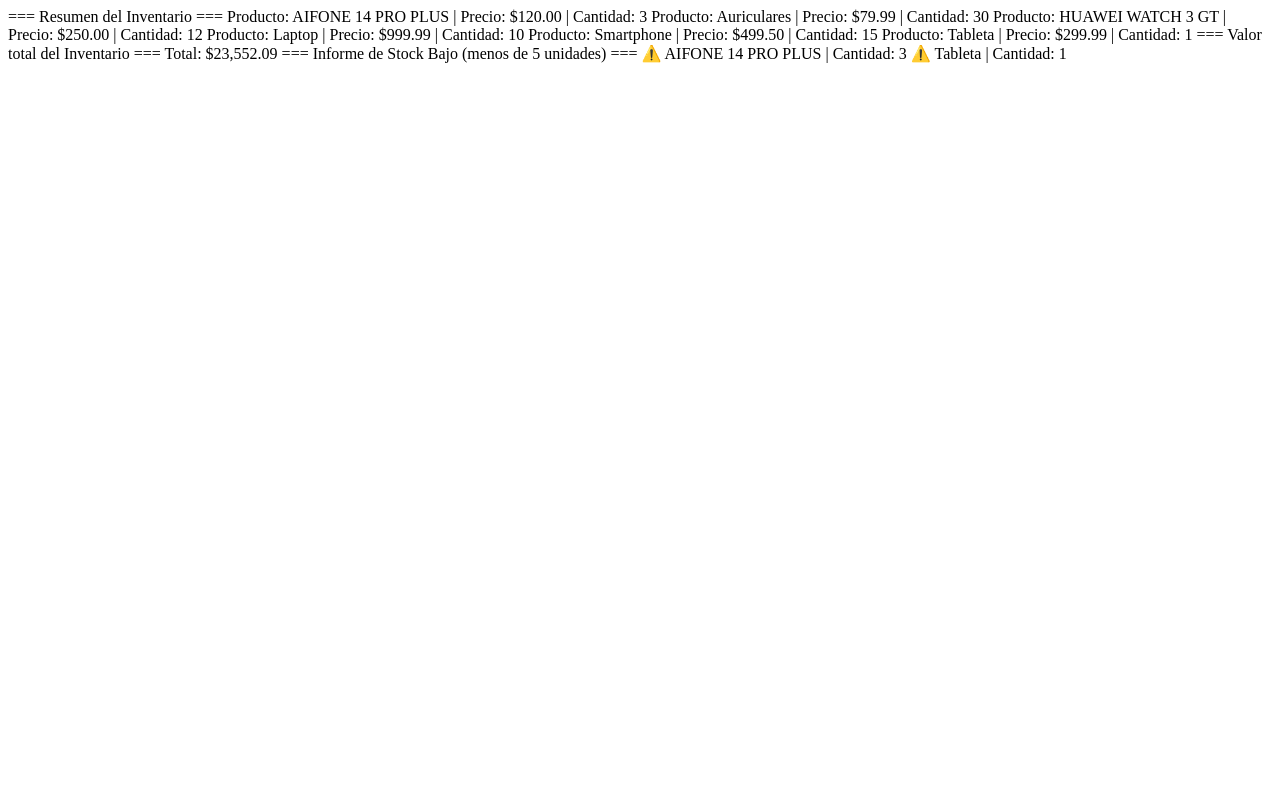
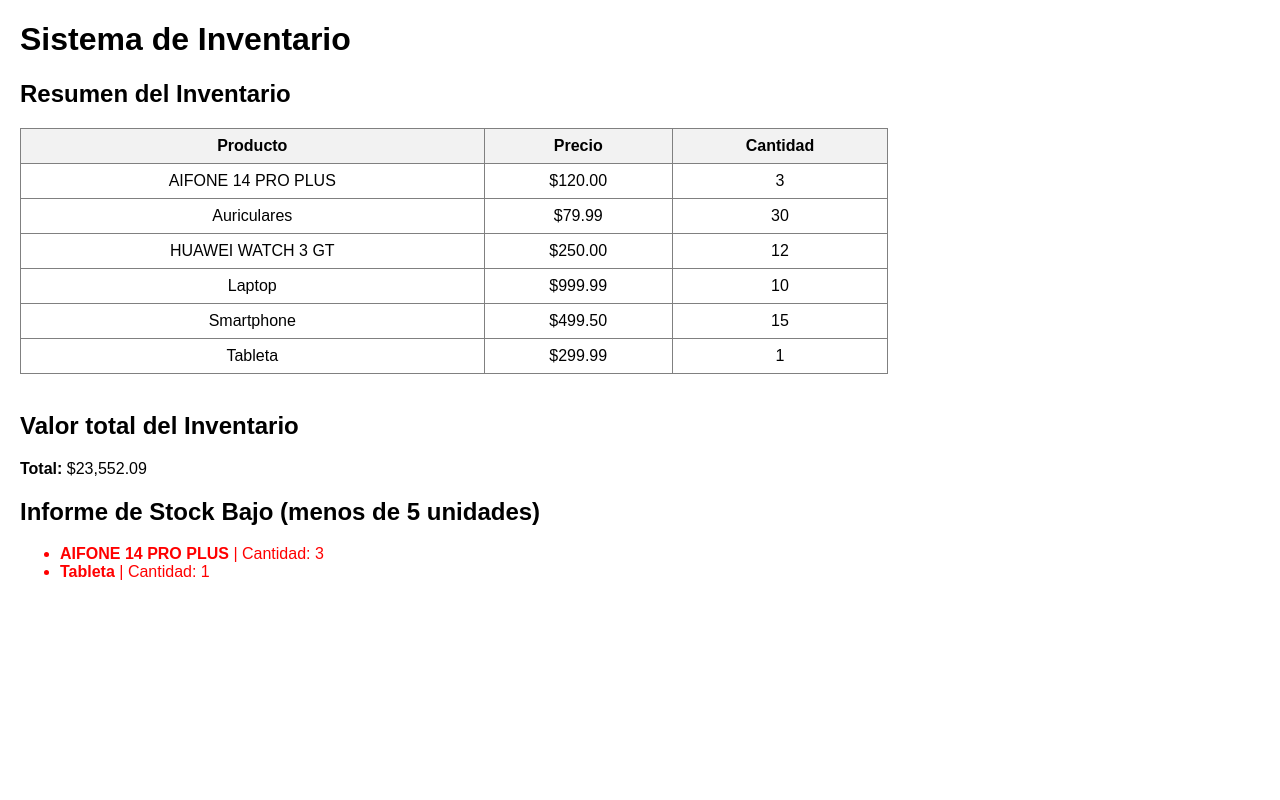
Before and after one commit to jimmyye12/DESARROLLO_VII_JIMMY_YE, a PHP site: page /TALLERES/TALLER_3/inventario.php in a window 1280 px wide. Run offline with PHP 8.4, Linux system fonts and the light colour scheme.

Commit message:
Implementado Sistema de Gestión de Inventario basado en Archivo JSON

```diff
--- a/TALLERES/TALLER_3/inventario.php
+++ b/TALLERES/TALLER_3/inventario.php
@@ -9,7 +9,6 @@
     return json_decode($contenido, true);
 }
 
-
 function ordenarInventario(&$inventario)
 {
     usort($inventario, function ($a, $b) {
@@ -17,14 +16,23 @@
     });
 }
 
-
 function mostrarResumen($inventario)
 {
-    echo "=== Resumen del Inventario ===\n";
+    echo "<h2> Resumen del Inventario</h2>";
+    echo "<table border='1' cellspacing='0' cellpadding='8' style='border-collapse: collapse; width: 70%; text-align:center;'>";
+    echo "<tr style='background:#f2f2f2;'>
+            <th>Producto</th>
+            <th>Precio</th>
+            <th>Cantidad</th>
+          </tr>";
     foreach ($inventario as $producto) {
-        echo "Producto: {$producto['nombre']} | Precio: \$" . number_format($producto['precio'], 2) . " | Cantidad: {$producto['cantidad']}\n";
+        echo "<tr>
+                <td>{$producto['nombre']}</td>
+                <td>$" . number_format($producto['precio'], 2) . "</td>
+                <td>{$producto['cantidad']}</td>
+              </tr>";
     }
-    echo "\n";
+    echo "</table><br>";
 }
 
 function calcularValorTotal($inventario)
@@ -34,40 +42,42 @@
     }, $inventario));
 }
 
-
 function informeStockBajo($inventario)
 {
     $bajo = array_filter($inventario, function ($p) {
         return $p['cantidad'] < 5;
     });
 
-    echo "=== Informe de Stock Bajo (menos de 5 unidades) ===\n";
+    echo "<h2> Informe de Stock Bajo (menos de 5 unidades)</h2>";
     if (empty($bajo)) {
-        echo "No hay productos con stock bajo.\n";
+        echo "<p style='color:green;'> No hay productos con stock bajo.</p>";
     } else {
+        echo "<ul style='color:red;'>";
         foreach ($bajo as $producto) {
-            echo "⚠️ {$producto['nombre']} | Cantidad: {$producto['cantidad']}\n";
+            echo "<li><b>{$producto['nombre']}</b> | Cantidad: {$producto['cantidad']}</li>";
         }
+        echo "</ul>";
     }
-    echo "\n";
 }
 
+$archivo = "inventario.json";
+$inventario = leerInventario($archivo);
+ordenarInventario($inventario);
+?>
+<!DOCTYPE html>
+<html lang="es">
+<head>
+    <meta charset="UTF-8">
+    <title>Inventario de Tienda</title>
+</head>
+<body style="font-family: Arial, sans-serif; margin: 20px;">
+    <h1> Sistema de Inventario</h1>
 
-$archivo = "inventario.json";
+    <?php mostrarResumen($inventario); ?>
 
+    <h2> Valor total del Inventario</h2>
+    <p><b>Total:</b> $<?php echo number_format(calcularValorTotal($inventario), 2); ?></p>
 
-$inventario = leerInventario($archivo);
-
-
-ordenarInventario($inventario);
-
-
-mostrarResumen($inventario);
-
-$total = calcularValorTotal($inventario);
-echo "=== Valor total del Inventario ===\n";
-echo "Total: \$" . number_format($total, 2) . "\n\n";
-
-informeStockBajo($inventario);
-
-?>
+    <?php informeStockBajo($inventario); ?>
+</body>
+</html>
```
